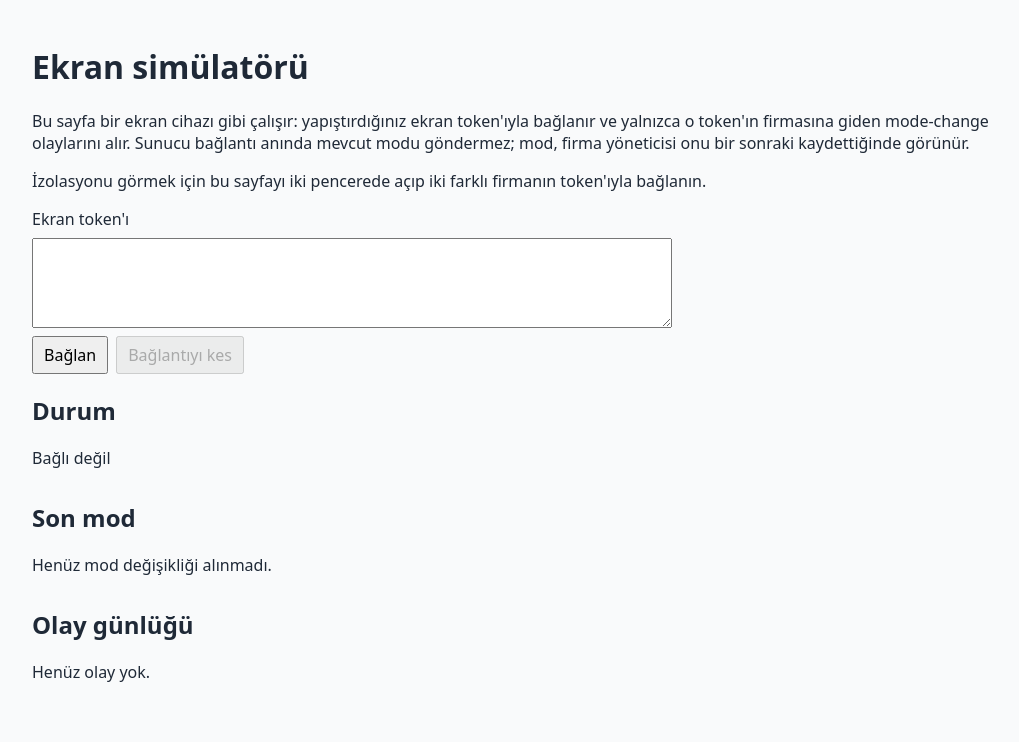
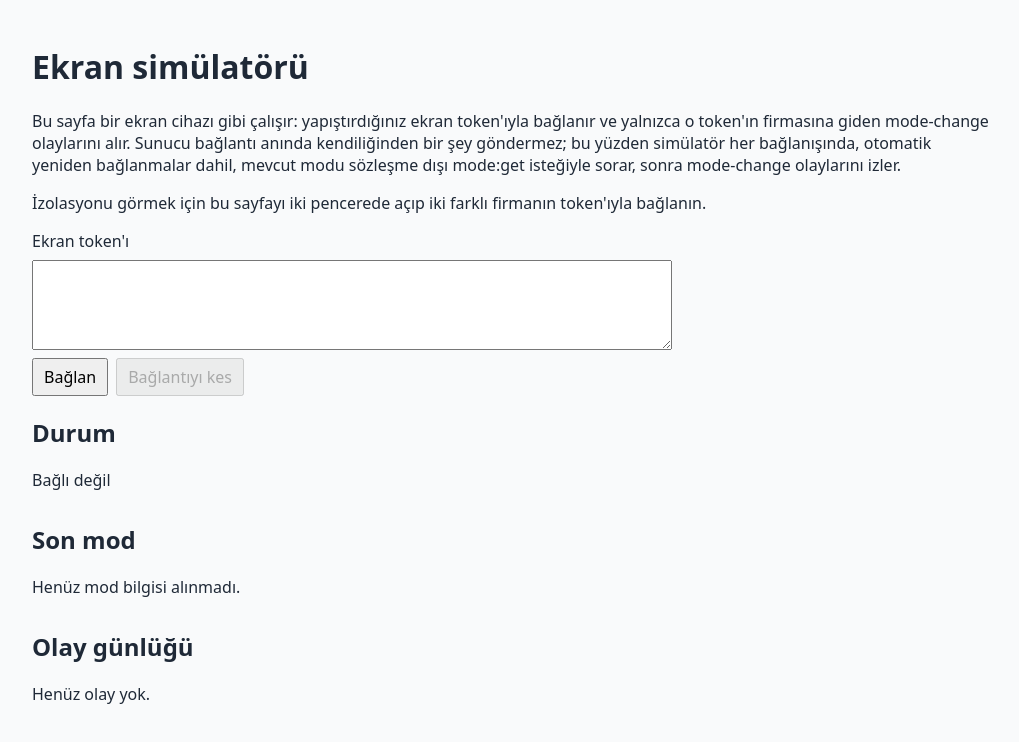
Before and after one commit to Mahiryoldasg/multi-tenant-firm-service-public, a React (Vite) app in the folder web/: page /display in a window 1280 px wide. Shown: the top 742 px of the page, without its empty margins (128-1147 px from the left). Built offline with nearby package versions, Linux system fonts and the light colour scheme.

Commit message:
feat(web): show the synced mode on the display simulator page

```diff
--- a/web/src/display/DisplayPage.tsx
+++ b/web/src/display/DisplayPage.tsx
@@ -30,7 +30,9 @@ export function DisplayPage() {
       <p>
         Bu sayfa bir ekran cihazı gibi çalışır: yapıştırdığınız ekran token'ıyla bağlanır ve
         yalnızca o token'ın firmasına giden mode-change olaylarını alır. Sunucu bağlantı anında
-        mevcut modu göndermez; mod, firma yöneticisi onu bir sonraki kaydettiğinde görünür.
+        kendiliğinden bir şey göndermez; bu yüzden simülatör her bağlanışında, otomatik yeniden
+        bağlanmalar dahil, mevcut modu sözleşme dışı mode:get isteğiyle sorar, sonra mode-change
+        olaylarını izler.
       </p>
       <p>
         İzolasyonu görmek için bu sayfayı iki pencerede açıp iki farklı firmanın token'ıyla
@@ -59,7 +61,7 @@ export function DisplayPage() {
         </div>
       </form>
       <ConnectionStatus state={state} />
-      <LastMode lastMode={state.lastMode} />
+      <LastMode lastMode={state.lastMode} modeSyncError={state.modeSyncError} />
       <EventLog log={state.log} />
     </main>
   );
@@ -89,24 +91,37 @@ function ConnectionStatus({ state }: { state: SimulatorState }) {
   );
 }
 
-function LastMode({ lastMode }: { lastMode: SimulatorState['lastMode'] }) {
+function LastMode({ lastMode, modeSyncError }: Pick<SimulatorState, 'lastMode' | 'modeSyncError'>) {
   return (
     <section aria-labelledby="mode-heading">
       <h2 id="mode-heading">Son mod</h2>
       <div aria-live="polite" aria-atomic="true">
-        {lastMode === null ? (
-          <p>Henüz mod değişikliği alınmadı.</p>
-        ) : (
-          <>
-            <p className="mode-value">{lastMode.modeId}</p>
-            <p>
-              Alındı:{' '}
-              <time dateTime={new Date(lastMode.at).toISOString()}>{formatTime(lastMode.at)}</time>
-            </p>
-          </>
-        )}
+        <ModeValue lastMode={lastMode} />
+        {modeSyncError !== null && <p className="error">Mevcut mod alınamadı: {modeSyncError}</p>}
       </div>
     </section>
+  );
+}
+
+function ModeValue({ lastMode }: Pick<SimulatorState, 'lastMode'>) {
+  if (lastMode === null) return <p>Henüz mod bilgisi alınmadı.</p>;
+
+  const time = (
+    <time dateTime={new Date(lastMode.at).toISOString()}>{formatTime(lastMode.at)}</time>
+  );
+  if (lastMode.modeId === null) {
+    return (
+      <>
+        <p>Bu firma için henüz bir mod seçilmemiş.</p>
+        <p>Soruldu: {time}</p>
+      </>
+    );
+  }
+  return (
+    <>
+      <p className="mode-value">{lastMode.modeId}</p>
+      <p>Alındı: {time}</p>
+    </>
   );
 }
 
```
